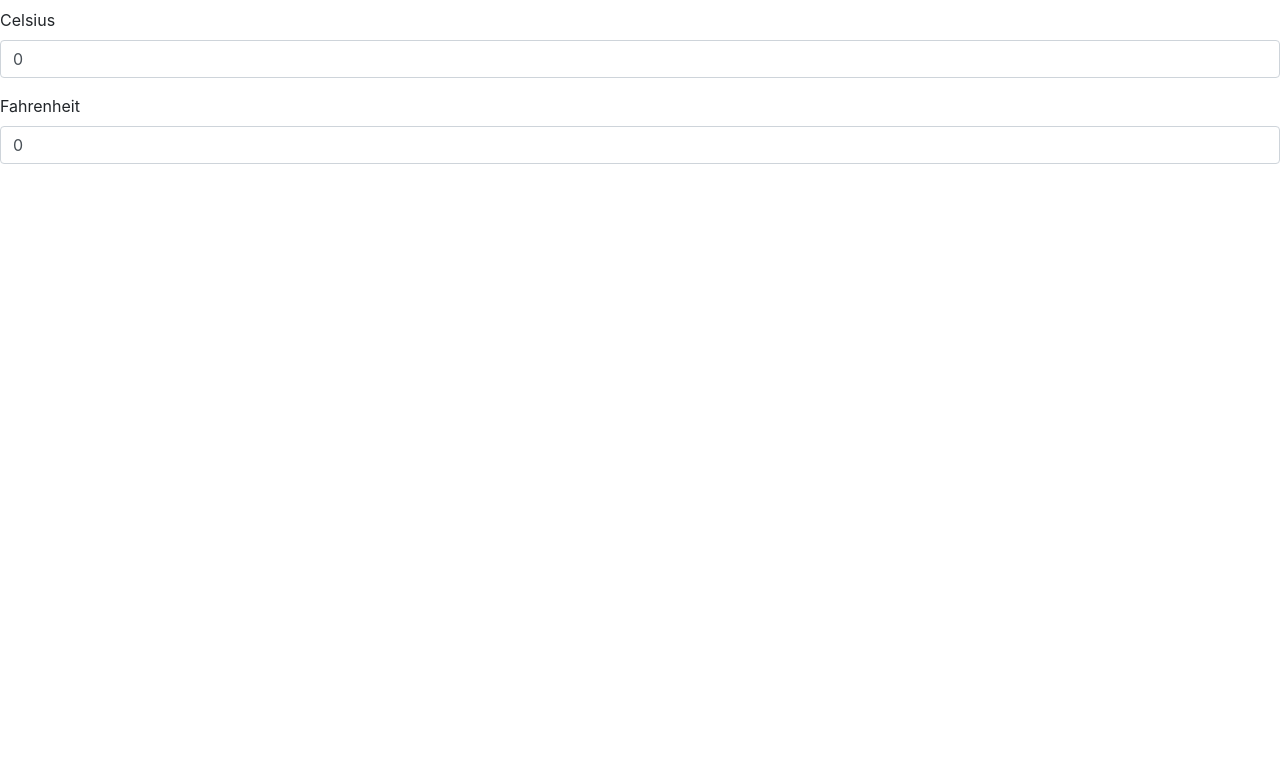
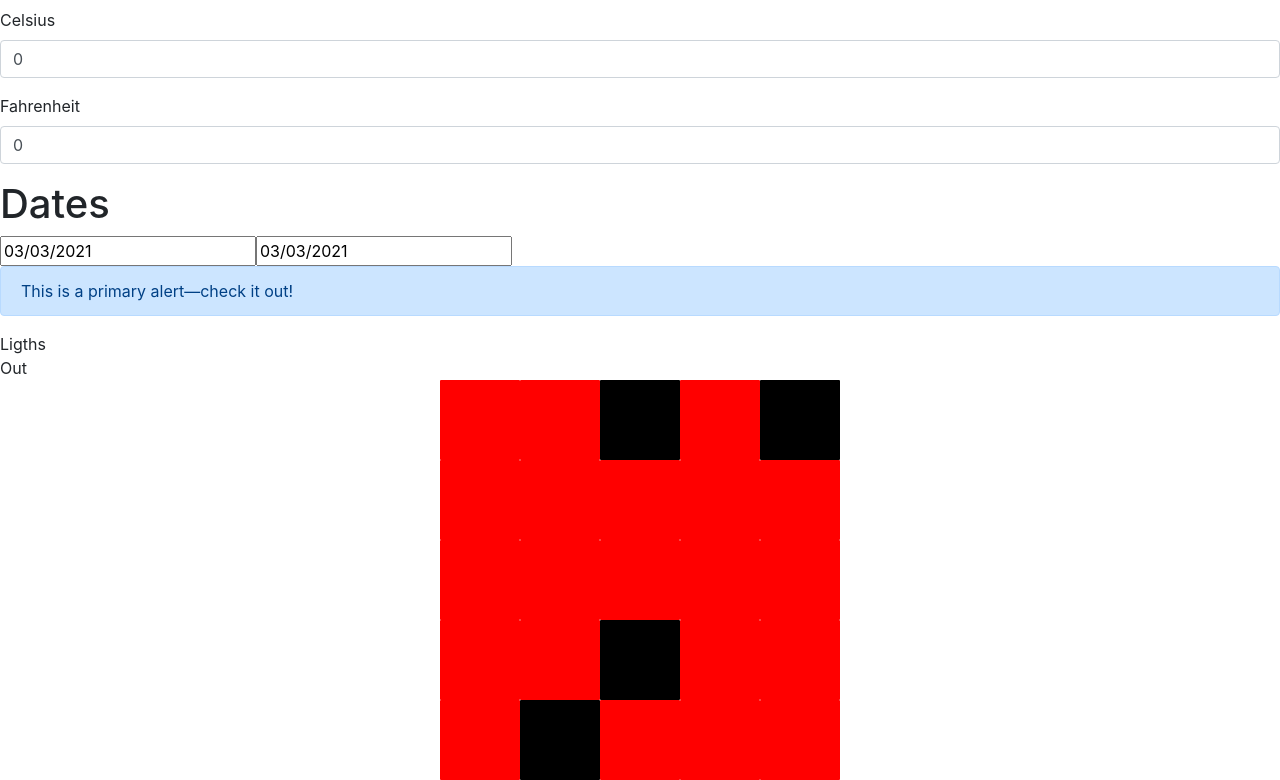
Before and after one commit to Timothy-Merchant/my-first-react-project, a React (Create React App) app in the folder my-first-project/: page /prebuilt in a window 1280 px wide. Shown: the part 558-1338 px from the top of the page. Before the commit the page ends 800 px from the top, so only its background shows below. Built offline with nearby package versions, Linux system fonts and the light colour scheme.

Commit message:
end of day commit

```diff
--- a/my-first-project/package.json
+++ b/my-first-project/package.json
@@ -9,7 +9,11 @@
     "bootstrap": "^4.6.0",
     "react": "^17.0.1",
     "react-bootstrap": "^1.5.1",
+    "react-datepicker": "^3.6.0",
     "react-dom": "^17.0.1",
+    "react-foundation": "^0.9.7",
+    "react-grid": "^4.0.4",
+    "react-grid-system": "^7.1.1",
     "react-scripts": "4.0.3",
     "web-vitals": "^1.1.0"
   },
--- a/my-first-project/src/App.js
+++ b/my-first-project/src/App.js
@@ -14,6 +14,8 @@ import StepCounter from './components/day02components/StepCounter';
 import Progress from './components/day05components/Progress';
 import CatchMeIfYouCan from './components/day05components/CatchMeIfYouCan';
 import PasswordStrength from './components/day05components/PasswordStrength';
+import Dates from './components/day05components/Dates';
+import LightsOut from './components/day05components/LightsOut';
 
 // Bootstrap imports
 import 'bootstrap/dist/css/bootstrap.min.css'
@@ -53,6 +55,8 @@ const App = () => {
             <PasswordStrength />
             <List />
             <TempConverter />
+            <Dates />
+            <LightsOut />
           </Route>
           <FourOhFour />
         </Switch>
--- /dev/null
+++ b/my-first-project/src/components/day05components/Board.css
@@ -0,0 +1,4 @@
+.Board {
+    margin: 0 auto;
+    border-radius: 8px;
+  }
--- a/my-first-project/src/components/day05components/CatchMeIfYouCan.js
+++ b/my-first-project/src/components/day05components/CatchMeIfYouCan.js
@@ -7,7 +7,6 @@ class CatchMeIfYouCan extends Component {
         super(props)
 
         this.state = {
-
             top: 0,
         }
 
@@ -27,7 +26,8 @@ class CatchMeIfYouCan extends Component {
                 <Button
                     className="btn btn-primary"
                     style={{ position: "relative", top: this.state.top + "px" }}
-                    onClick={this.clickHandler} >CatchMe</Button>
+                    onClick={this.clickHandler} >CatchMe
+                </Button>
             </>
 
         )
--- /dev/null
+++ b/my-first-project/src/components/day05components/Cell.css
@@ -0,0 +1,10 @@
+.Cell {
+    height: 80px;
+    width: 80px;
+    border-radius: 1px;
+    background-color: red;
+  }
+
+  .Cell-lit {
+    background-color: black;
+  }
--- /dev/null
+++ b/my-first-project/src/components/day05components/Cell.js
@@ -0,0 +1,21 @@
+import React, { Component } from "react";
+import "./Cell.css";
+
+class Cell extends Component {
+  constructor(props) {
+    super(props);
+    this.handleClick = this.handleClick.bind(this);
+  }
+
+  handleClick(evt) {
+    this.props.flipCellsAroundMe();
+  }
+
+  render() {
+    let classes = "Cell" + (this.props.isLit ? " Cell-lit" : "");
+
+    return <td className={classes} onClick={this.handleClick} />;
+  }
+}
+
+export default Cell;
--- /dev/null
+++ b/my-first-project/src/components/day05components/Dates.js
@@ -0,0 +1,47 @@
+import { Component } from "react";
+import DatePicker from "react-datepicker";
+import 'react-datepicker/dist/react-datepicker.css'
+
+class Dates extends Component {
+
+    constructor() {
+
+        super()
+
+        this.state = {
+            startDate: new Date(),
+            endDate: new Date()
+        }
+
+        this.setStartDate = this.setStartDate.bind(this)
+        this.setEndDate = this.setEndDate.bind(this)
+    }
+
+    setStartDate(date) {
+        this.setState({
+            startDate: date
+        })
+    }
+
+    setEndDate(date) {
+        this.setState({
+            endDate: date
+        })
+    }
+
+
+    render() {
+        return (
+            <>
+                <h1>Dates</h1>
+                <DatePicker selected={this.state.startDate} onChange={this.setStartDate} />
+                <DatePicker selected={this.state.endDate} onChange={this.setEndDate} />
+                <div class="alert alert-primary" role="alert">
+                    This is a primary alert—check it out!
+                </div>
+            </>
+        )
+    }
+}
+
+export default Dates;
--- /dev/null
+++ b/my-first-project/src/components/day05components/LightsOut.js
@@ -0,0 +1,93 @@
+import React, { Component } from "react";
+import Cell from "./Cell";
+import "./Board.css";
+
+class LightsOut extends Component {
+    static defaultProps = {
+        nrows: 5,
+        ncols: 5,
+        chanceLightStartsOn: 0.25,
+    };
+    constructor(props) {
+        super(props);
+        this.state = {
+            hasWon: false,
+            board: this.createBoard(),
+        };
+    }
+
+    createBoard() {
+        let board = [];
+        for (let y = 0; y < this.props.nrows; y++) {
+            let row = [];
+            for (let x = 0; x < this.props.ncols; x++) {
+                row.push(Math.random() < this.props.chanceLightStartsOn);
+            }
+            board.push(row);
+        }
+        return board;
+    }
+
+    flipCellsAround(coord) {
+        let { ncols, nrows } = this.props;
+        let board = this.state.board;
+        let [y, x] = coord.split("-").map(Number);
+
+        function flipCell(y, x) {
+            if (x >= 0 && x < ncols && y >= 0 && y < nrows) {
+                board[y][x] = !board[y][x];
+            }
+        }
+
+        flipCell(y, x);
+        flipCell(y - 1, x);
+        flipCell(y + 1, x);
+        flipCell(y, x - 1);
+        flipCell(y, x + 1);
+
+        let hasWon = board.every(row => row.every(cell => !cell));
+
+        this.setState({ board, hasWon });
+    }
+
+    render() {
+        let tableBoard = [];
+        for (let y = 0; y < this.props.nrows; y++) {
+            let row = [];
+            for (let x = 0; x < this.props.ncols; x++) {
+                let coord = `${y}-${x}`;
+                row.push(
+                    <Cell
+                        key={coord}
+                        isLit={this.state.board[y][x]}
+                        flipCellsAroundMe={() => this.flipCellsAround(coord)}
+                    />
+                );
+            }
+            tableBoard.push(<tr key={y}>{row}</tr>);
+        }
+
+        return (
+            <div>
+                {this.state.hasWon ? (
+                    <div className="winner">
+                        <span className="neon-orange">YOU</span>
+                        <span className="neon-blue">WIN!</span>
+                    </div>
+                ) : (
+                    <div>
+                        <div className="Board-title">
+                            <div className="neon-orange">Ligths</div>
+                            <div className="neon-blue">Out</div>
+                        </div>
+                        <table className="Board">
+                            <tbody>{tableBoard}</tbody>
+                        </table>
+                    </div>
+                )}
+            </div>
+        );
+    }
+}
+
+export default LightsOut;
--- a/my-first-project/src/components/day05components/List.js
+++ b/my-first-project/src/components/day05components/List.js
@@ -6,10 +6,6 @@ class List extends Component {
     render() {
         return (
             <ListGroup>
-                {/* <ListGroup.Item>Cras justo odio</ListGroup.Item> */}
-                {/* <ListGroup.Item>Dapibus ac facilisis in</ListGroup.Item> */}
-
-                {/* You can add default stuff like this ↑ */}
             </ListGroup>
         )
     }
```
Also changed, not shown: 1 other file (tests, documents, lock files or other folders).
